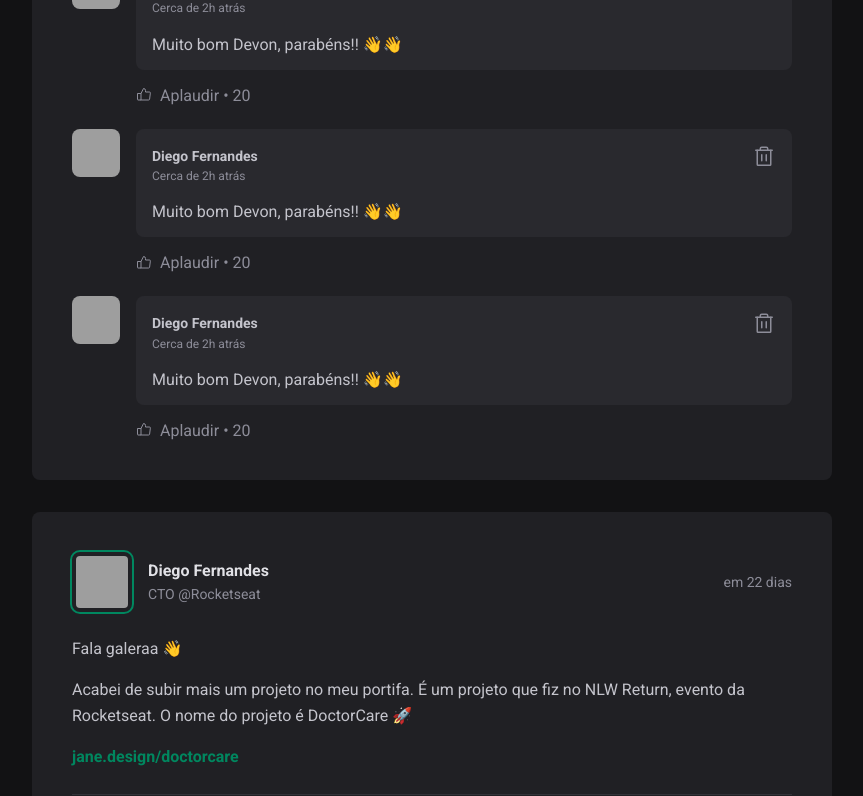
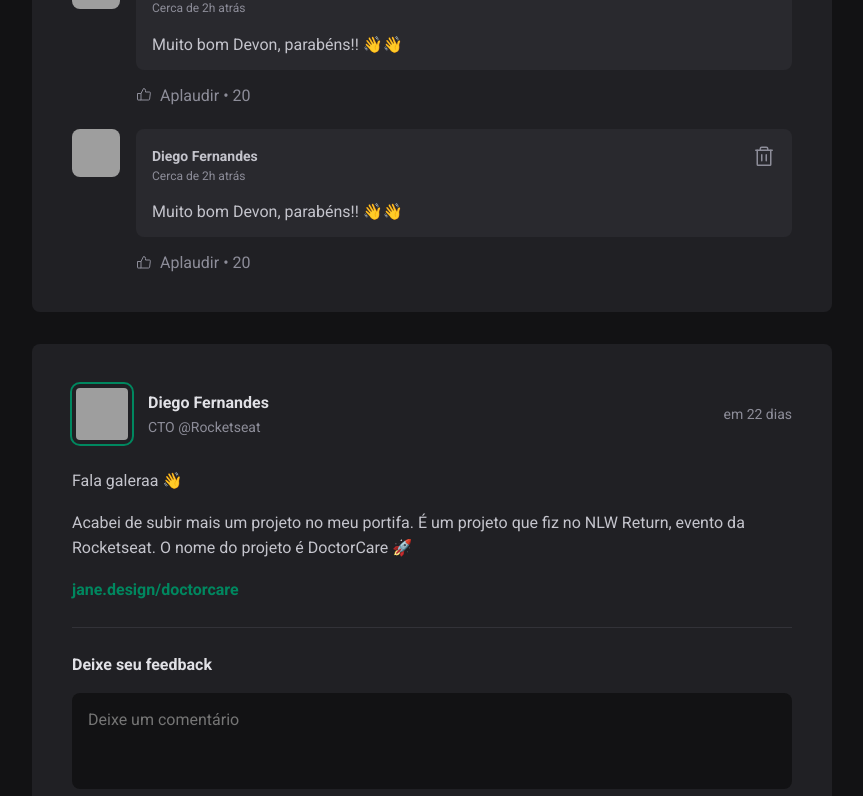
Before and after one commit to jobsonita/rocketseat-ignite-react-project01, a React (Vite) app: page / in a window 1280 px wide. Shown: the part 624-1420 px from the top of the page, without its empty margins (352-1215 px from the left). Built offline with nearby package versions, Linux system fonts and the light colour scheme; grey boxes are pictures that could not be loaded.

Commit message:
Lesson 3-3 - State (useState)

```diff
--- a/src/components/Post.jsx
+++ b/src/components/Post.jsx
@@ -1,3 +1,5 @@
+import { useState } from 'react';
+
 import { format, formatDistanceToNow } from 'date-fns';
 import ptBR from 'date-fns/locale/pt-BR';
 
@@ -7,6 +9,8 @@
 import styles from './Post.module.css';
 
 export function Post({ author, publishedAt, content }) {
+  const [comments, setComments] = useState([1, 2]);
+
   const publishedDateFormatted = format(publishedAt, "d 'de' LLLL 'às' HH:mm'h'", {
     locale: ptBR,
   });
@@ -15,6 +19,12 @@
     locale: ptBR,
     addSuffix: true,
   });
+
+  function handleCreateNewComment(event) {
+    event.preventDefault();
+
+    setComments([...comments, comments.length + 1]);
+  }
 
   return (
     <article className={styles.post}>
@@ -40,7 +50,7 @@
         })}
       </div>
 
-      <form className={styles.commentForm}>
+      <form onSubmit={handleCreateNewComment} className={styles.commentForm}>
         <strong>Deixe seu feedback</strong>
 
         <textarea
@@ -53,9 +63,9 @@
       </form>
 
       <div className={styles.commentList}>
-        <Comment />
-        <Comment />
-        <Comment />
+        {comments.map(comment => {
+          return <Comment key={comment} />;
+        })}
       </div>
     </article>
   )
```
Also changed, not shown: 1 other file (tests, documents, lock files or other folders).
